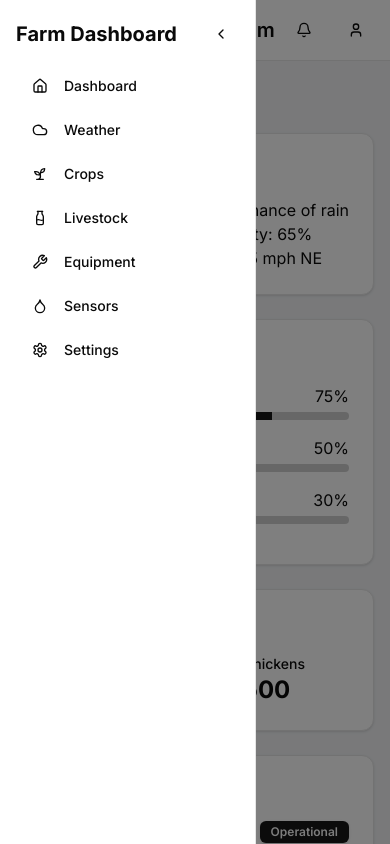
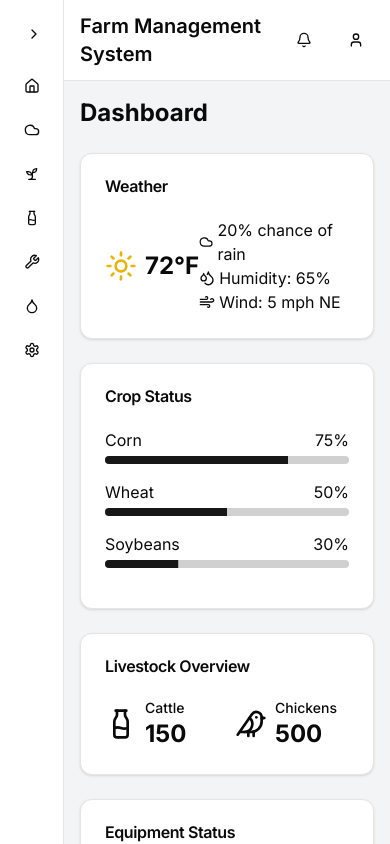
Before and after one commit to qulxizer/FSC-Web, a Next.js app: page / in a window 390 px wide. Built offline with nearby package versions, Linux system fonts and the light colour scheme.

Commit message:
fix black flash with sidebar

```diff
--- a/app/components/sidebar.tsx
+++ b/app/components/sidebar.tsx
@@ -38,21 +38,20 @@ export function Sidebar({
       {/* Backdrop for mobile */}
       {isOpen && (
         <div
-          className="fixed inset-0 z-40 bg-black bg-opacity-50 md:hidden"
+          className="fixed inset-0 z-0 bg-black bg-opacity-50 md:hidden "
           onClick={() => setIsOpen(false)}
         ></div>
       )}
-
       <div
-        className={`fixed top-0 left-0 h-screen bg-white border-r transition-all duration-300 md:relative md:z-0 ${
-          isOpen ? "w-64 z-50" : "w-16 z-0"
-        } ${isOpen ? "absolute" : "relative"} md:relative ${isOpen ? "md:w-64":"md:w-16"}`}
+        className={`fixed top-0 left-0 h-screen bg-white border-r transition-all duration-300 md:relative md:z-0
+          ${isOpen ? "w-64 z-50" : "w-16 z-0"}
+          ${isOpen ? "absolute" : "relative"} md:relative `}
       >
         <ScrollArea className="h-full">
           <div className="p-4">
             <div className="mb-4 flex items-center justify-between">
               {/* Only show title when expanded */}
-              {isOpen && <h2 className="text-xl font-bold">Farm Dashboard</h2>}
+              {isOpen && <h2 className="text-xl font-bold text-nowrap">Farm Dashboard</h2>}
               <Button
                 variant="ghost"
                 size="icon"
--- a/app/page.tsx
+++ b/app/page.tsx
@@ -12,7 +12,7 @@ import { Settings } from "./components/settings";
 
 export default function Dashboard() {
   const [activeComponent, setActiveComponent] = useState("Dashboard");
-  const [isSidebarOpen, setIsSidebarOpen] = useState(true);
+  const [isSidebarOpen, setIsSidebarOpen] = useState(false);
 
   const renderActiveComponent = () => {
     switch (activeComponent) {
```
